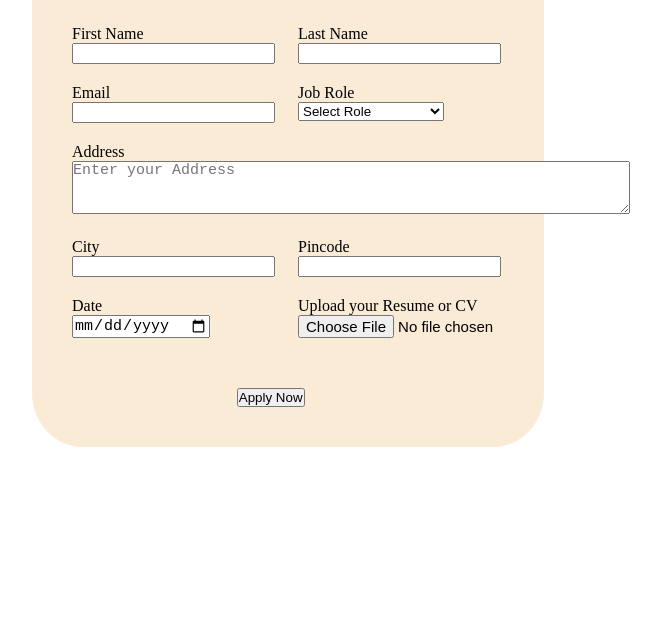
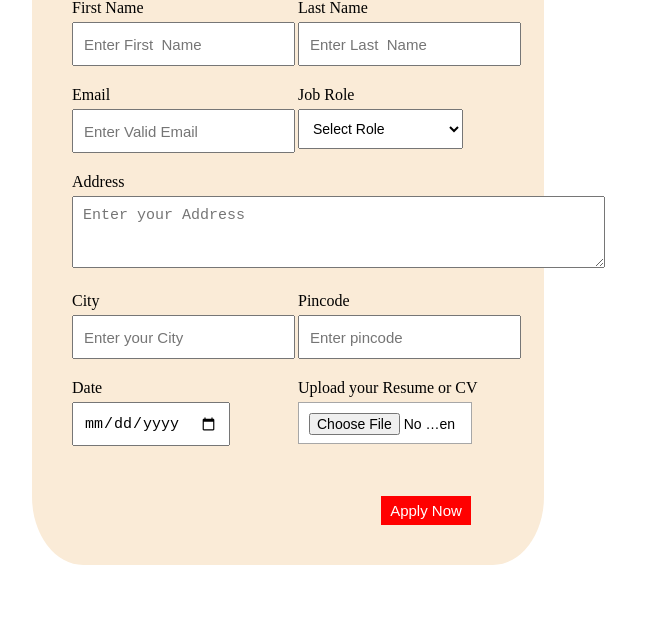
Before and after one commit to shivanshshri/10-CSS-PROJECTS, a plain HTML site: page Project2/index.html in a window 1280 px wide. Shown: the part 156-800 px from the top of the page, without its empty margins (352-1013 px from the left). Drawn offline with Linux system fonts and the light colour scheme.

Commit message:
Finalized the structure and layouts

```diff
--- a/Project2/index.html
+++ b/Project2/index.html
@@ -15,15 +15,15 @@
             <div class="formContainer">
                 <div class="formClass">
                     <label for="firstName">First Name</label><br>
-                    <input id="firstName" name="firstName">
+                    <input id="firstName" name="firstName" placeholder="Enter First  Name">
                 </div>
                 <div class="formClass">
                     <label for="lastName">Last Name</label><br>
-                    <input id="lastName" name="lastName">
+                    <input id="lastName" name="lastName" placeholder="Enter Last  Name">
                 </div>
                 <div class="formClass">
                     <label for="email" type="email">Email</label><br>
-                    <input id="email" name="email">
+                    <input id="email" name="email" placeholder="Enter Valid Email">
                 </div>
                 <div class="formClass">
                     <label for="jobRole">Job Role</label><br>
@@ -37,16 +37,16 @@
                 </div>
                 <div class="textarea_Control">
                     <label for="address">Address</label><br>
-                    <textarea id="address" name="address" rows="3" cols="60" placeholder="Enter your Address"></textarea>
+                    <textarea id="address" name="address" rows="3" cols="55" placeholder="Enter your Address"></textarea>
                 </div>
                 <br>
                 <div class="formClass">
                     <label for="city">City</label><br>
-                    <input id="city" name="city">
+                    <input id="city" name="city" placeholder="Enter your City">
                 </div>
                 <div class="formClass">
                     <label for="pincode">Pincode</label><br>
-                    <input id="pincode" name="pincode">
+                    <input id="pincode" name="pincode" placeholder="Enter pincode">
                 </div>
                 <div class="formClass">
                     <label for="date" type="email">Date</label><br>
@@ -54,11 +54,11 @@
                 </div>
                 <div class="formClass">
                     <label for="cv" type="cv">Upload your Resume or CV</label><br>
-                    <input id="cv" name="cv" type="file" placeholder="Upload File">
+                    <input id="cv" name="cv" type="file" placeholder="Upload File" class="filetype">
                 </div>
-                <div class="submit">
-                <button type="submit">Apply Now</button>
-                </div>
+
+                <button type="submit" class="submit">Apply Now</button>
+
             </div>
         </form>
     </div>
--- a/Project2/style.css
+++ b/Project2/style.css
@@ -10,7 +10,7 @@
     background-color: antiquewhite;
     margin-left: 30%;
     margin-right: 30%;
-    margin-top: 5%;
+    margin-top: 3%;
     padding: 40px;
     border-radius: 10%;
 }
@@ -22,9 +22,47 @@
 }
 input,textarea{
     font-size: 15px;
+    margin-top: 5px;
+    height: 20px;
+    padding: 10px;
+}
+textarea{
+    height: 50px;
+}
+.filetype{
+    background-color: white;
+    width: 74%;
+    font-size: 5px;
+    border: 0.5px solid rgba(52, 51, 51, 0.432);
 }
 .submit{
     margin-top: 30px;
-    margin-left: 80%;
+    margin-left: 150%;
     width: 90px;
+    background-color: red;
+    color: white;
+    font-size: 15px;
+    padding: 5px;
+    box-shadow: none;
+    border: 1px solid red;
+    transition: 0.3s ease-in;
+
 }
+.submit:hover{
+    cursor: pointer;
+    background-color: aliceblue;
+    color: black;
+}
+#cv{
+    box-decoration-break: none;
+    text-decoration: none;
+    font-size: 14px;
+}
+select{
+    font-size: 15px;
+    margin-top: 5px;
+    height: 40px;
+    width: 80%;
+    padding: 10px;
+    font-size: 14px;
+}
```
